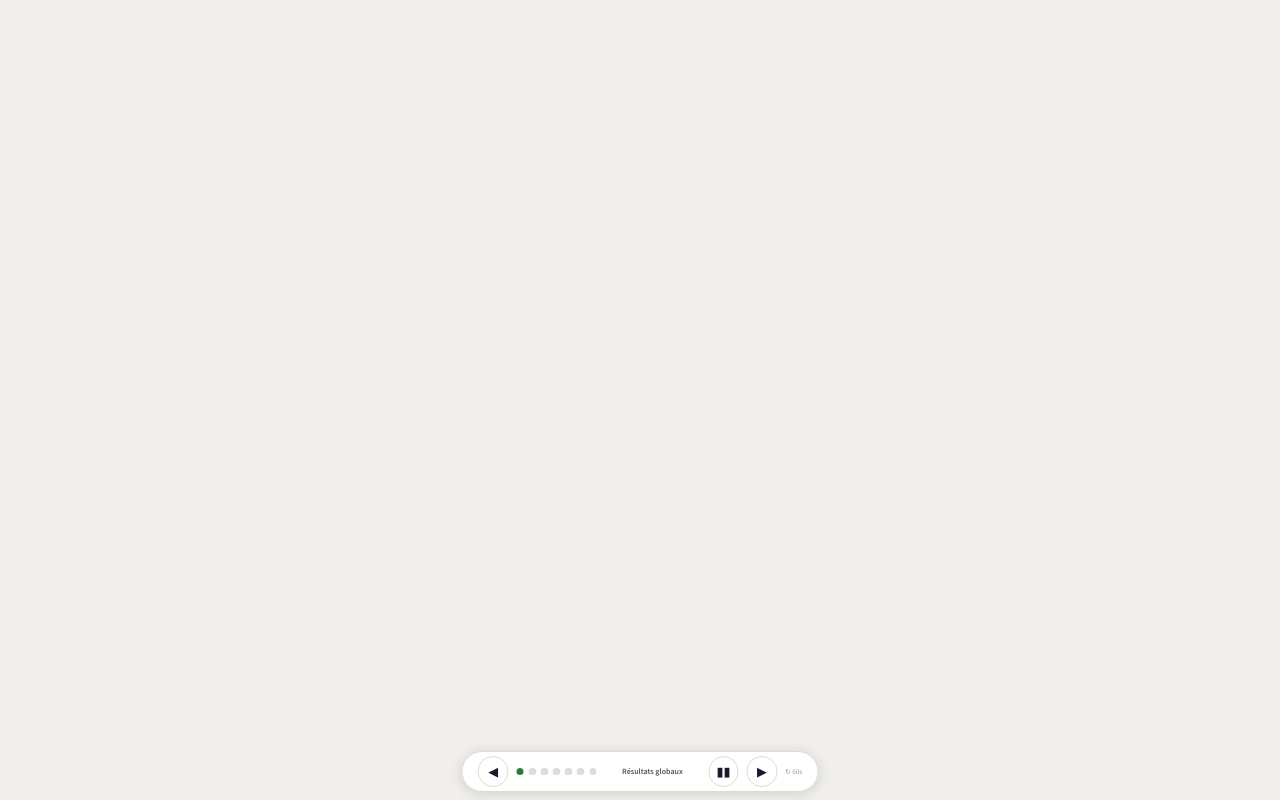
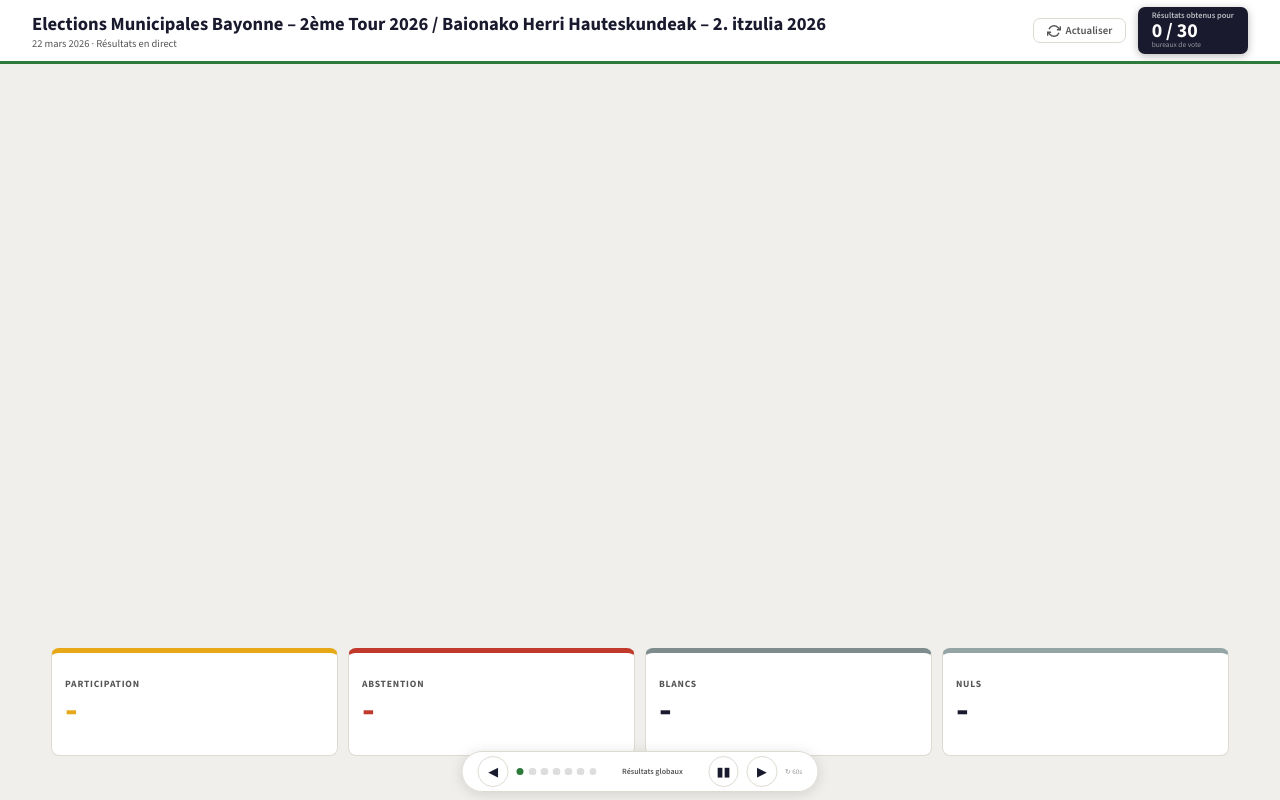
Before and after one commit to BaionaBayonne/2T, a plain HTML site: page index.html in a window 1280 px wide. Drawn offline with nearby package versions, Linux system fonts and the light colour scheme.

Commit message:
Update index.html

```diff
--- a/index.html
+++ b/index.html
@@ -194,7 +194,7 @@ table.dtbl{border-collapse:collapse;width:100%;table-layout:fixed;height:100%}
 </style>
 </head>
 <body>
-<div id="s1" class="slide">
+<div id="s1" class="slide active">
 <div class="header">
   <div class="htitle"><h1>Elections Municipales Bayonne – 2ème Tour 2026 / Baionako Herri Hauteskundeak – 2. itzulia 2026</h1><p>22 mars 2026 · Résultats en direct</p></div>
   <div class="hright"><button class="rbtn" id="rbtns1" onclick="fetchData()"><svg width="14" height="14" viewBox="0 0 24 24" fill="none" stroke="currentColor" stroke-width="2.5"><path d="M23 4v6h-6"/><path d="M1 20v-6h6"/><path d="M3.51 9a9 9 0 0114.85-3.36L23 10M1 14l4.64 4.36A9 9 0 0020.49 15"/></svg> Actualiser</button><div class="badge" id="badges1"><div class="badge-line1">Résultats obtenus pour</div><div class="badge-line2" id="bdeps1">0 / 30</div><div class="badge-line3">bureaux de vote</div></div></div>
```
